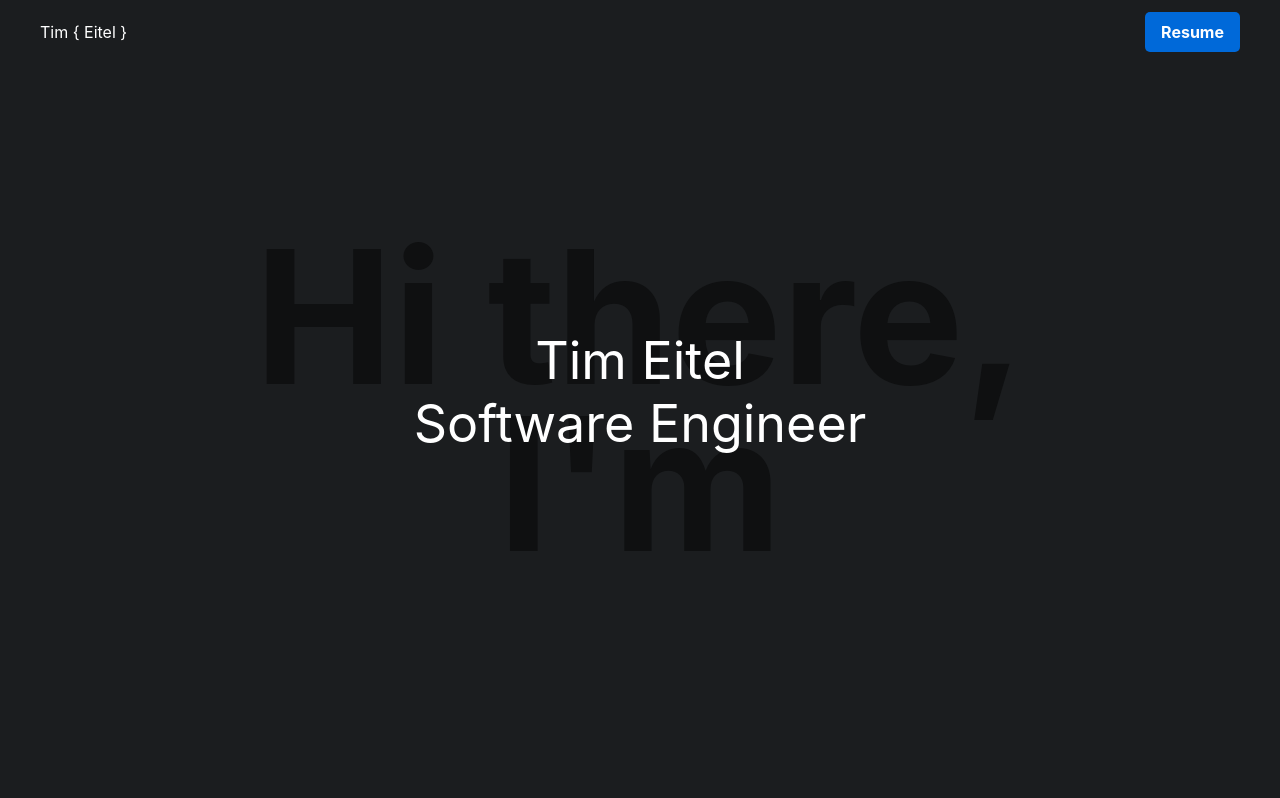
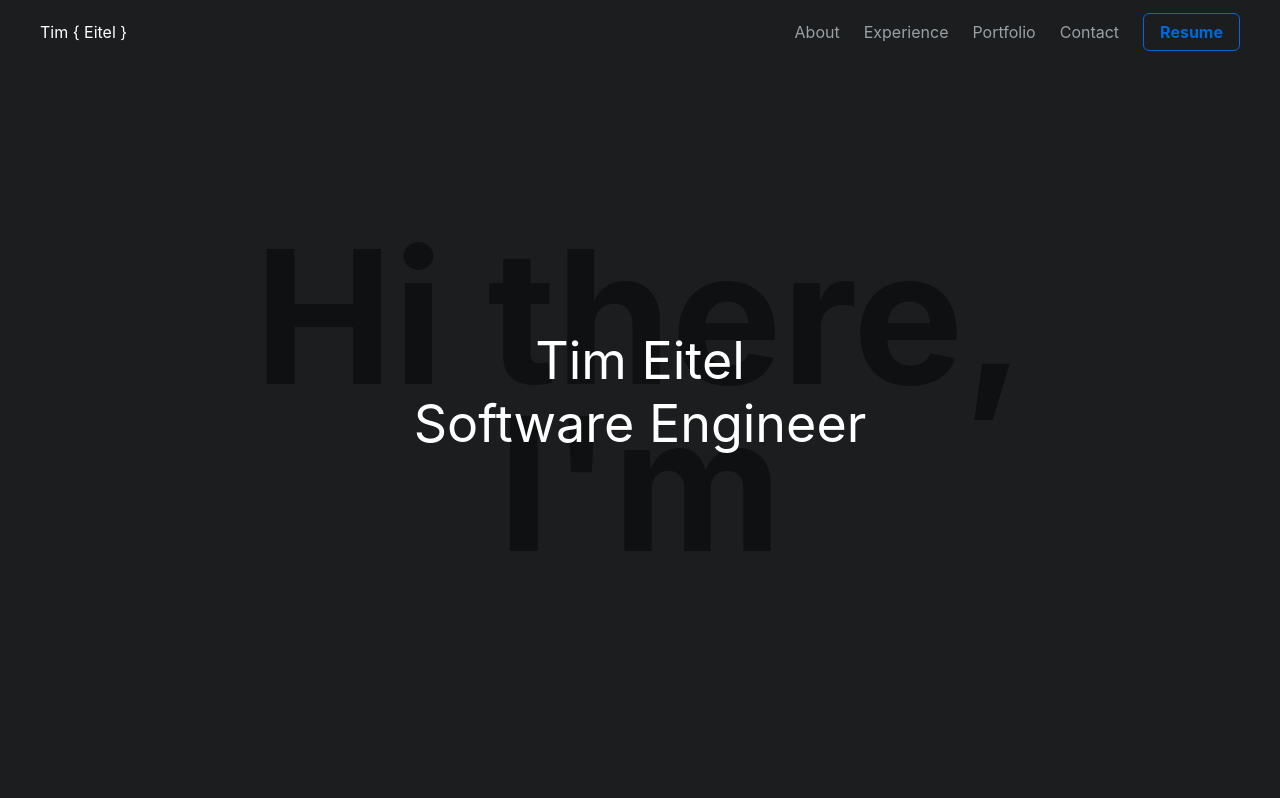
Before and after one commit to timeitel/portfolio, a Next.js app: page / in a window 1280 px wide. Shown: the top 798 px of the page. Built offline with nearby package versions, Linux system fonts and the light colour scheme.

Commit message:
style: navbar links

```diff
--- a/components/aboutme.tsx
+++ b/components/aboutme.tsx
@@ -1,6 +1,6 @@
 export default function AboutMe() {
   return (
-    <section className='h-screen bg-blue-300'>
+    <section id='about' className='h-screen bg-blue-300'>
       <h1 className='font-black'>About Me</h1>
     </section>
   );
--- a/components/contact.tsx
+++ b/components/contact.tsx
@@ -1,6 +1,6 @@
 export default function Contact() {
   return (
-    <section className='h-screen bg-red-200'>
+    <section id='contact' className='h-screen bg-red-200'>
       <h1>Contact</h1>
     </section>
   );
--- /dev/null
+++ b/components/experience.tsx
@@ -0,0 +1,7 @@
+export default function Experience() {
+  return (
+    <section id='experience' className='h-screen bg-blue-300'>
+      <h1 className='font-black'>Experience</h1>
+    </section>
+  );
+}
--- a/components/navbar.tsx
+++ b/components/navbar.tsx
@@ -1,17 +1,37 @@
-import styles from '../styles/Landing.module.css';
+import styles from '../styles/Navbar.module.css';
 
 export default function Navbar() {
   const logo = 'Tim { Eitel }';
 
   return (
     <header className={styles.header}>
-      <div className='flex items-center'>
+      <div>
         <span>{logo}</span>
       </div>
       <nav className='flex'>
-        <a href='/timeitel-resume.pdf' download className='btn btn-blue'>
-          Resume
-        </a>
+        <ul className={styles.nav__ul}>
+          <li className='mr-6'>
+            <a href='#about'>About</a>
+          </li>
+          <li className='mr-6'>
+            <a href='#experience'>Experience</a>
+          </li>
+          <li className='mr-6'>
+            <a href='#portfolio'>Portfolio</a>
+          </li>
+          <li className='mr-6'>
+            <a href='#contact'>Contact</a>
+          </li>
+          <li>
+            <a
+              href='/timeitel-resume.pdf'
+              download
+              className='btn btn-outline-blue'
+            >
+              Resume
+            </a>
+          </li>
+        </ul>
       </nav>
     </header>
   );
--- a/components/portfolio.tsx
+++ b/components/portfolio.tsx
@@ -2,7 +2,7 @@ import styles from '../styles/Home.module.css';
 
 export default function Portfolio() {
   return (
-    <section>
+    <section id='portfolio'>
       <div className={styles.grid}>
         <a href='https://nextjs.org/docs' className={styles.card}>
           <h3>Documentation &rarr;</h3>
--- a/pages/index.tsx
+++ b/pages/index.tsx
@@ -6,6 +6,7 @@ import Landing from '../components/landing';
 import Contact from '../components/contact';
 import Footer from '../components/footer';
 import Navbar from '../components/navbar';
+import Experience from '../components/experience';
 
 export default function Home() {
   return (
@@ -20,6 +21,7 @@ export default function Home() {
         <main className={styles.main}>
           <Landing />
           <AboutMe />
+          <Experience />
           <Portfolio />
           <Contact />
         </main>
--- a/styles/Landing.module.css
+++ b/styles/Landing.module.css
@@ -1,18 +1,12 @@
-.header {
-  padding: 1.25rem 2.5rem;
-  position: absolute;
-  @apply h-16 w-full top-0 flex justify-between items-center text-white;
-}
-
 .intro {
   @apply text-c-dark-2;
   font-size: 11.6rem;
   font-weight: 700;
   left: 50%;
+  top: 50%;
   line-height: 0.9;
   position: absolute;
   text-align: center;
-  top: 50%;
   transform: translate(-50%, -50%);
 }
 
--- /dev/null
+++ b/styles/Navbar.module.css
@@ -0,0 +1,19 @@
+.header {
+  padding: 1.25rem 2.5rem;
+  position: absolute;
+  @apply h-16 w-full top-0 flex justify-between items-center text-white;
+  z-index: 1;
+}
+
+.nav__ul {
+  display: flex;
+}
+
+.nav__ul li {
+  cursor: pointer;
+  @apply text-c-grey-2;
+}
+
+.nav__ul li:hover {
+  @apply text-c-white;
+}
--- a/styles/globals.css
+++ b/styles/globals.css
@@ -4,6 +4,7 @@ body {
   margin: 0;
   font-family: -apple-system, BlinkMacSystemFont, Segoe UI, Roboto, Oxygen,
     Ubuntu, Cantarell, Fira Sans, Droid Sans, Helvetica Neue, sans-serif;
+  scroll-behavior: smooth;
 }
 
 a {
@@ -27,7 +28,7 @@ body {
 }
 
 .btn {
-  border-radius: 5px;
+  border-radius: 6px;
   @apply font-bold py-2 px-4;
 }
 
@@ -37,6 +38,15 @@ body {
 
 .btn-blue:hover {
   @apply bg-blue-700;
+}
+
+.btn-outline-blue {
+  border: 1px solid #0069d9;
+  color: #0069d9;
+}
+
+.btn-outline-blue:hover {
+  background: rgba(0, 105, 217, 0.2);
 }
 
 section {
```
